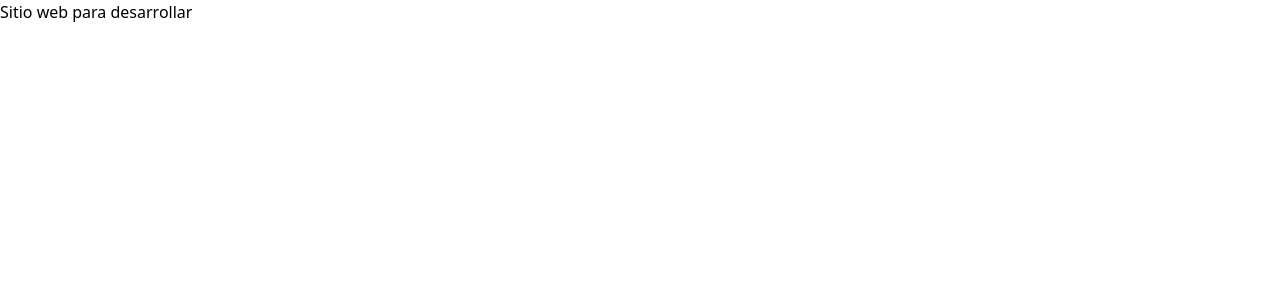
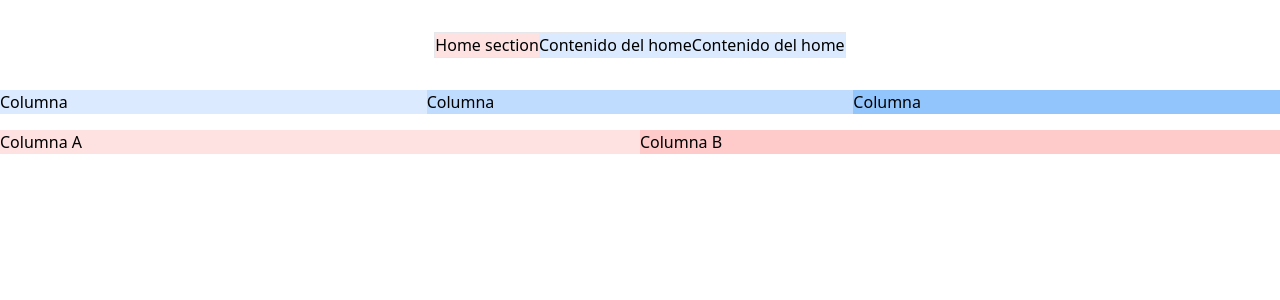
Before and after one commit to alanjq/proyecto-web-g1, a React (Create React App) app: page / in a window 1280 px wide. Shown: the top 300 px of the page. Built offline with nearby package versions, Linux system fonts and the light colour scheme.

Commit message:
Ejemplos en el Home

```diff
--- a/src/App.js
+++ b/src/App.js
@@ -1,9 +1,23 @@
 import './App.css';
+import HomeSection from './sections/home/Home';
 
 function App() {
   return (
-    <main>
-      Sitio web para desarrollar
+    <main className='flex flex-col'>
+      <HomeSection />
+
+      {/* tres columnas */}
+      <div className='flex-row flex mb-4'>
+        <p className='bg-blue-100 flex-auto'>Columna</p>
+        <p className='bg-blue-200 flex-auto'>Columna</p>
+        <p className='bg-blue-300 flex-auto'>Columna</p>
+      </div>
+
+      {/* dos */}
+      <div className='flex-row flex'>
+        <p className='bg-red-100 flex-auto'>Columna A</p>
+        <p className='bg-red-200 flex-auto'>Columna B</p>
+      </div>
     </main>
   );
 }
```
